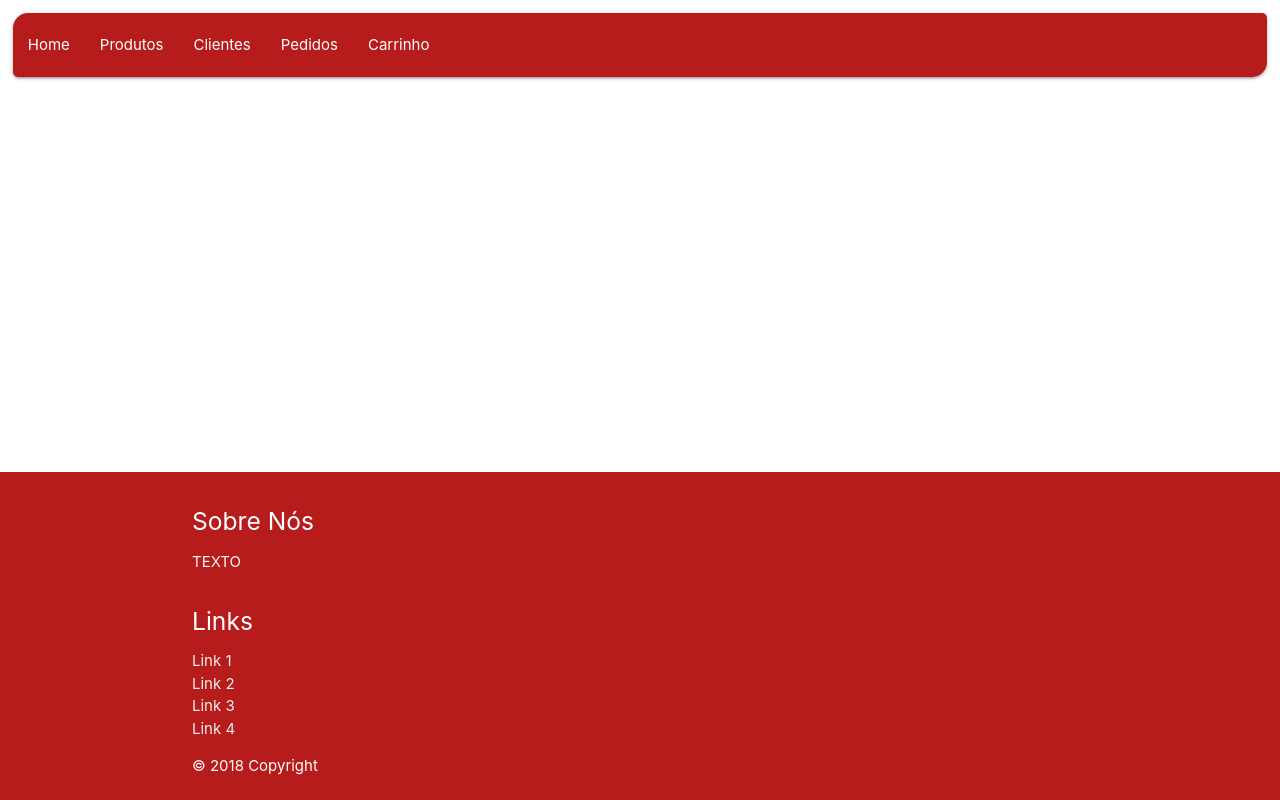
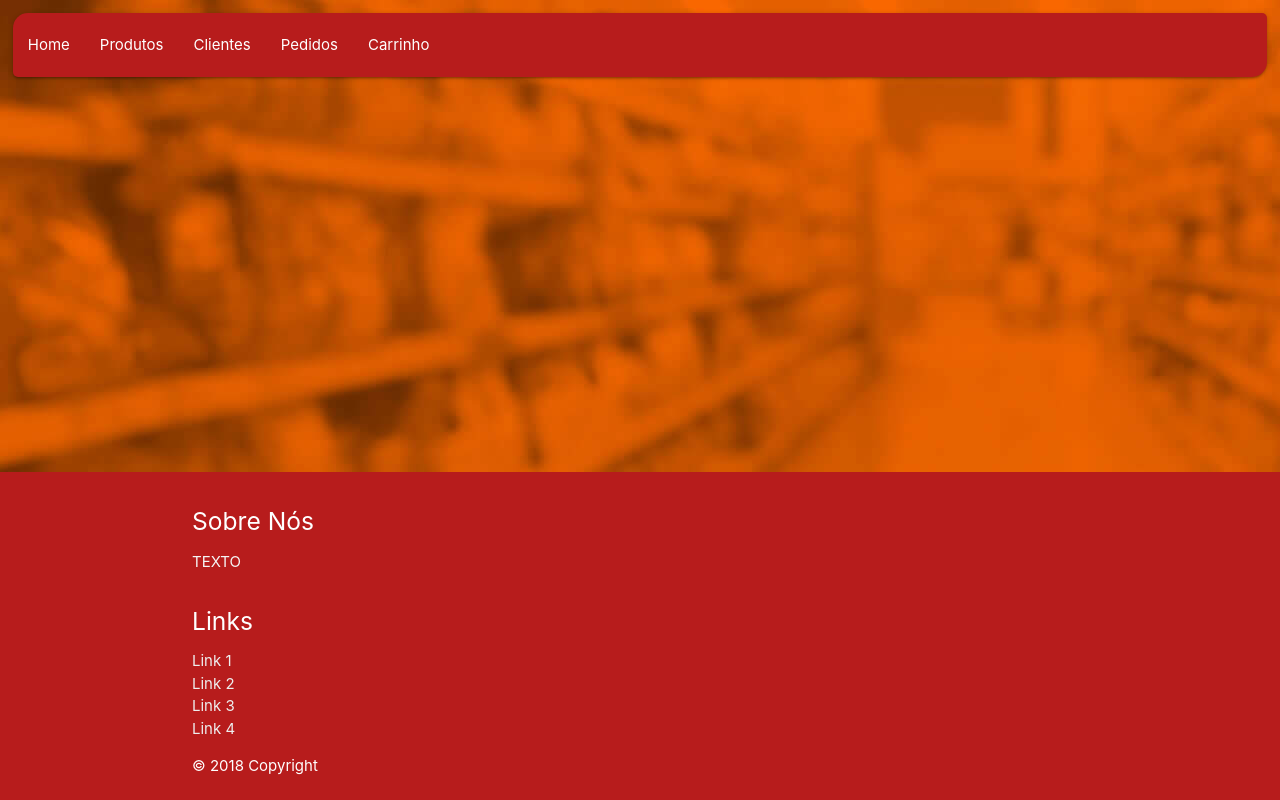
Before and after one commit to thamirissilva/Loja, a PHP site: page / in a window 1280 px wide. Run offline with PHP 8.4, Linux system fonts and the light colour scheme.

Commit message:
css background fixado

```diff
--- a/css/style.css
+++ b/css/style.css
@@ -1,5 +1,8 @@
 
-
+body{
+	background: url('../imagens/background-supermercado-9.jpg');
+	background-attachment: fixed; /*deixar a img fixada*/
+}
 /********** MENU **********/
 
 .menu_box {
--- a/index.php
+++ b/index.php
@@ -11,6 +11,7 @@
 
 
 <body>
+
 	<?php
 	include("conexao.php");
 	include ("view/menu.php");
--- a/view/vieweditaproduto.php
+++ b/view/vieweditaproduto.php
@@ -7,6 +7,7 @@
 	<link type="text/css" rel="stylesheet" href="../css/materialize.css"/>
 	<meta name="viewport" content="width=device-width, inicial-scale=1.0">
 </head>
+
 <body>
 	<!-- Formulário para edição de produtos -->
 	<?php
--- a/view/viewnovoproduto.php
+++ b/view/viewnovoproduto.php
@@ -13,11 +13,6 @@
 </head>
 
 <body>
-	<style type="text/css">
-		body {
-			background: url('../imagens/background-supermercado-9.jpg');
-		}
-	</style>
 
 <nav class="red darken-4">
 	<ul>
--- a/view/viewprodutos.php
+++ b/view/viewprodutos.php
@@ -12,9 +12,7 @@
 <body>
 
 	<style type="text/css">
-			body {
-				background: url('../imagens/background-supermercado-9.jpg');
-			}
+
 			main{
 				background-color: white;
 				/*opacity: 0.9;*/
```
